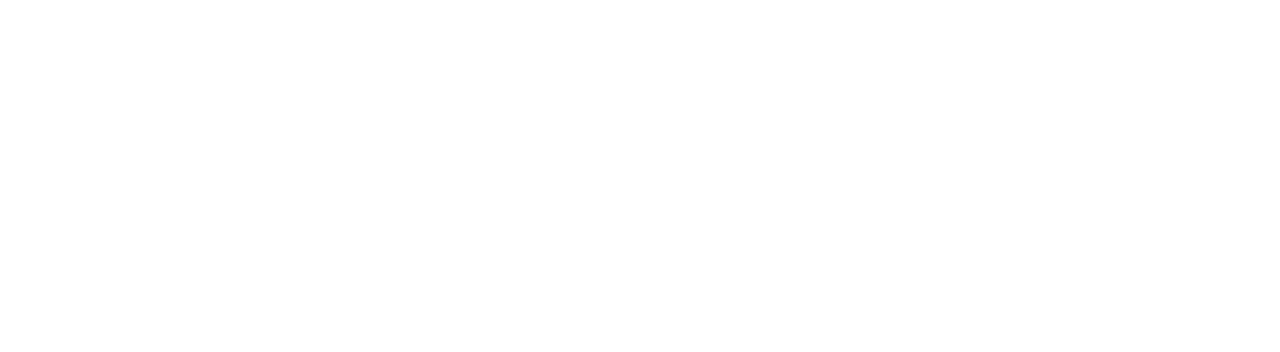
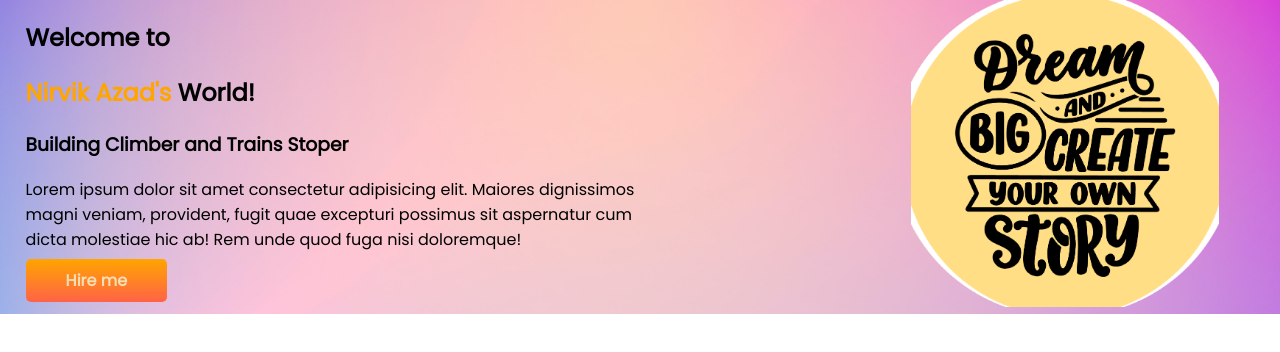
Before and after one commit to nirvikazad007/First-developer-portfolio, a plain HTML site: page index.html in a window 1280 px wide. Drawn offline with Linux system fonts and the light colour scheme.

Commit message:
top banner added

```diff
--- a/index.html
+++ b/index.html
@@ -5,9 +5,21 @@
     <meta http-equiv="X-UA-Compatible" content="IE=edge">
     <meta name="viewport" content="width=device-width, initial-scale=1.0">
     <title>My First Portfolio Website</title>
+    <link rel="preconnect" href="https://fonts.googleapis.com"><link rel="preconnect" href="https://fonts.gstatic.com" crossorigin><link href="https://fonts.googleapis.com/css2?family=Poppins&display=swap" rel="stylesheet">
     <link rel="stylesheet" href="style.css">
 </head>
 <body>
-
+    <section class="top-banner">
+        <div class="half-width">
+            <h1>Welcome to </h1>
+        <h1> <span class="name-colour">Nirvik Azad's</span>  World!</h1>
+        <h3>Building Climber and Trains Stoper</h3>
+        <p>Lorem ipsum dolor sit amet consectetur adipisicing elit. Maiores dignissimos magni veniam, provident, fugit quae excepturi possimus sit aspernatur cum dicta molestiae hic ab! Rem unde quod fuga nisi doloremque!</p>
+        <a class="button-one" target="_blank" href="https://www.linkedin.com/in/nure-mosabbir-azad/">Hire me</a>
+        </div>
+        <div class="half-width">
+            <img src="fst.png" alt="Tomar nam">
+        </div>
+    </section>
 </body>
 </html>
--- a/style.css
+++ b/style.css
@@ -0,0 +1,32 @@
+body{
+    font-family: 'Poppins', sans-serif;
+    margin: 0;
+}
+
+.name-colour{
+    color: orange
+}
+section{
+    display: flex;
+}
+.half-width{
+    width: 50%;
+    padding-left: 2%;
+}
+.half-width img{
+    width: 50%;
+    padding-left: 40%;
+}
+.button-one{
+    text-decoration: none;
+    color: wheat;
+    background-image: linear-gradient(orange, tomato);
+    padding: 10px 40px;
+    border-radius: 5px;
+    font-weight: 700;
+}
+.top-banner{
+    background-image: url("top-banner.png");
+    background-repeat: no-repeat;
+    background-size: cover;
+}
```
Also changed, not shown: fst.png (added), top-banner.png (added).
